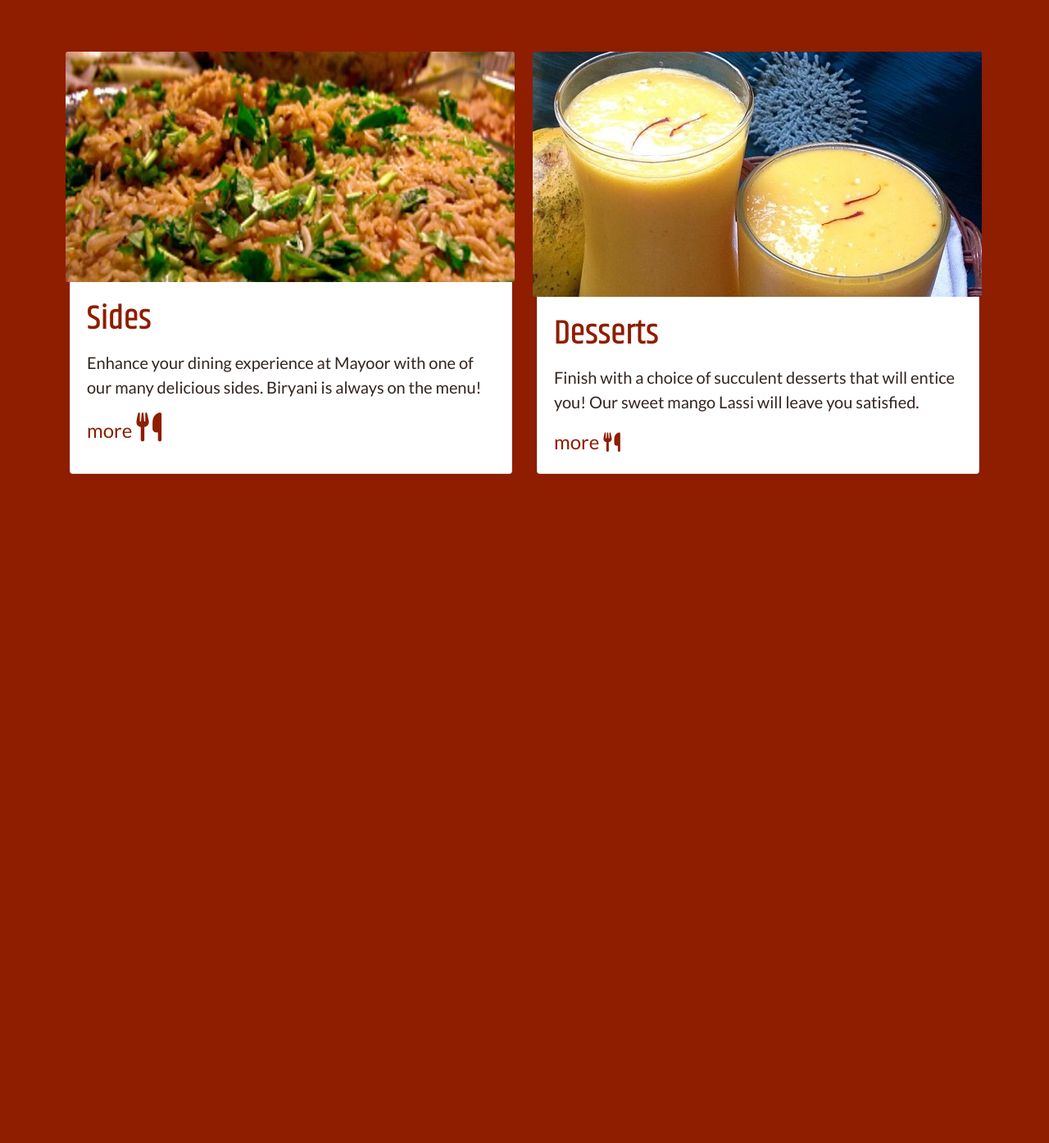
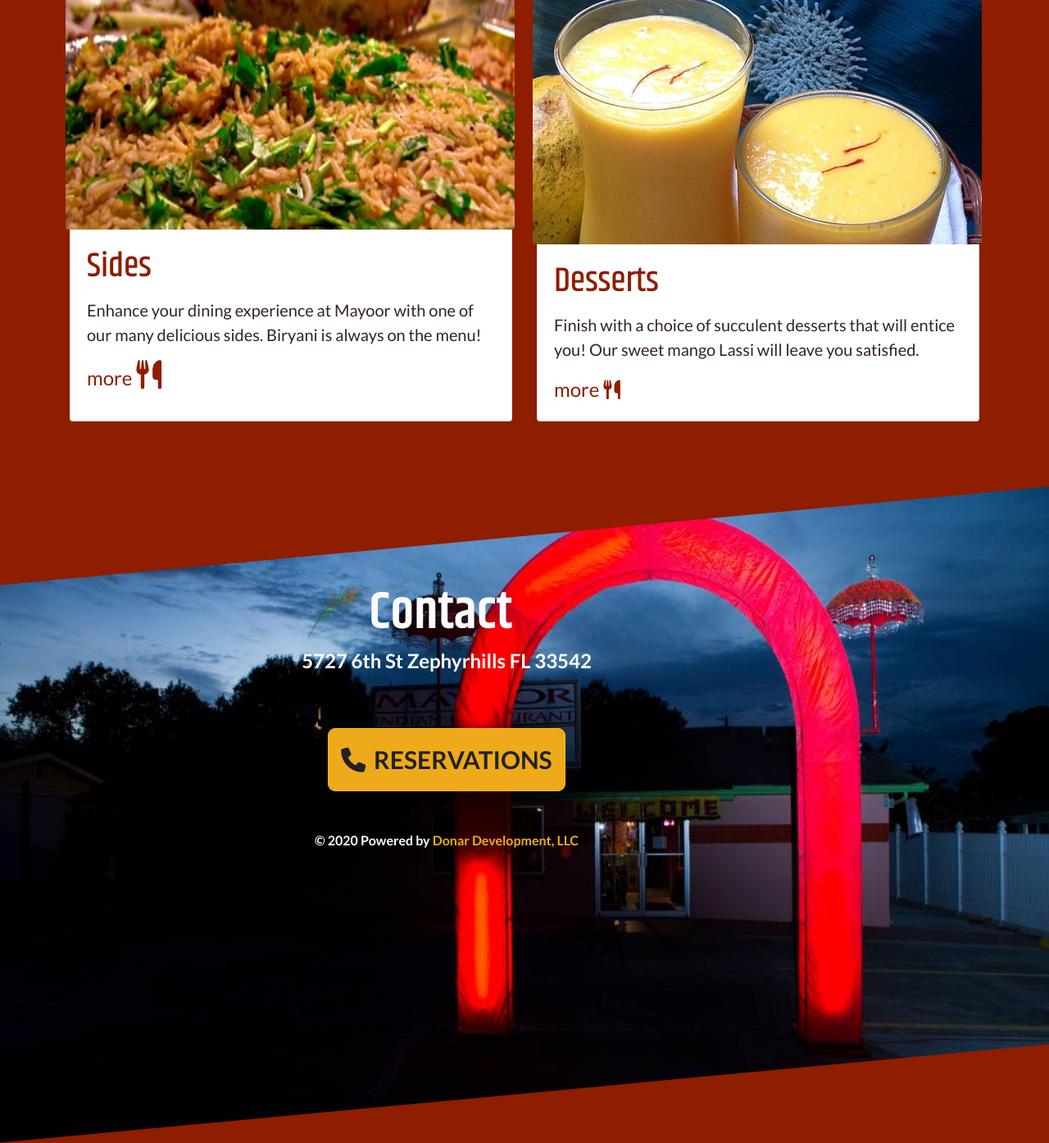
Before and after one commit to dricardo1/Mayoor-Indian-Restaurant, a PHP site: page /index.html in a window 1280 px wide. Shown: the part 1852-3246 px from the top of the page at 82% size. Before the commit the page ends 2430 px from the top, so only its background shows below. Run offline with PHP 8.4, Linux system fonts and the light colour scheme; some libraries are stand-ins or nearby versions.

Commit message:
Contact section fix

```diff
--- a/index.html
+++ b/index.html
@@ -70,7 +70,7 @@
       <section id="menu" class="menu pt-4">
         <div class="container">
           <div class="section-title">
-            <h2 class="text-center font-weight-bold"><img id="hero-logo-img" src="./img/feather-172.png" alt="Mayoor logo" width="62" height="62">Menu</h2>
+            <h2 class="text-center font-weight-bold"><img id="hero-logo-img" src="./img/feather-172.png" class="faa-float animated faa-slow" alt="Mayoor logo" width="62" height="62">Menu</h2>
             <p class="font-weight-bold">Fine Indian Cuisine, Small-Town Style.</p>
             <p class="card-text">Choose from a hand-picked selection of traditional entrees, or experience one of our chef's original creations.
               You are sure to find a dish that will soon become your favorite!</p>
@@ -103,13 +103,11 @@
                   </h3>
                   <p class="card-text">
                   Choose from a hand-picked selection of traditional entrees.  Or, experience one of our chef's original creations.
-
                   </p>
                   <div class="more"><a href="#">more <i class="fa fa-cutlery faa-pulse animated faa-slow"></i></a></div>
                 </div>
               </div>
             </div>
-
             <div class="col-md-6 d-flex align-items-stretch">
               <div class="card">
                 <div class="card-img sides">
@@ -126,7 +124,6 @@
                 </div>
               </div>
             </div>
-
             <div class="col-md-6 d-flex align-items-stretch">
               <div class="card">
                 <div class="card-img">
@@ -143,12 +140,37 @@
                 </div>
               </div>
             </div>
-
           </div>
         </div>
       </section>
       <!-- End Menu Section -->
-
+      <!-- Contact Section -->
+      <section id="contact" class="py-5">
+        <div class="container">
+          <div class="row align-items-center m-6">
+            <div class="col-sm-10 mx-auto-text-center">
+              <div class="section-title">
+                <h2 class="text-center font-weight-bold contact-h2"><img id="hero-logo-img" src="./img/feather-172.png" class="faa-float animated faa-slow" alt="Mayoor logo" width="62" height="62">Contact</h2>
+                <p class="mx-auto-text-center">5727 6th St Zephyrhills FL 33542</p>
+              </div>
+            </div>
+          </div>
+          <div class="row align-items-center m-6">
+            <div class="col-sm-10 mx-auto-text-center">
+              <div class="section-title contact-title">
+                <h5 class="mb-5 text-uppercase text-center"><a href="#contact" class="btn btn-warning">
+                  <i class="fa fa-phone mr-1"></i> RESERVATIONS
+                </a></h5>
+              </div>
+            </div>
+            <div class="col-sm-10 mx-auto-text-center">
+              <div class="section-title contact-title">
+                <p class="mx-auto-text-center">&copy; 2020 Powered by <a href="https://bit.ly/donar-dev">Donar Development, LLC</a></p>
+              </div>
+            </div>
+          </div>
+      </section>
+      <!-- End Contact Section -->
 
     <!-- Optional JavaScript -->
     <!-- jQuery first, then Popper.js, then Bootstrap JS -->
--- a/styles/main.css
+++ b/styles/main.css
@@ -158,7 +158,7 @@ p {
 
 .btn-warning {
   background-color: #EFAA1C !important;
-  color: #33251f;
+  color: #222 !important;
   font-weight: bold;
   font-size: 1.5em;
   padding: .5em;
@@ -168,7 +168,7 @@ p {
 .btn-warning:hover {
   background-color: goldenrod !important;
   text-decoration: none;
-  color: #222;
+  color: #222 !important;
 }
 
 .navbar-brand {
@@ -199,7 +199,7 @@ p {
 }
 
 #hero .hero-logo {
-  margin: -10em auto 0 auto;
+  margin: 0 auto 0 auto;
   max-width: 100%;
 }
 
@@ -238,19 +238,16 @@ a.menu-link {
   margin: 3em;
 }
 
-#menu {
-  width: 100%;
-  height: 100vh;
-  background-color:  #8f1d00;
-
-}
-
-.contact {
+#contact {
     width: 100%;
     height: 100vh;
     background-color:  #8f1d00;
-    background: url("../img/mayoorNight.jpg") top center no-repeat fixed;
+    background-image: url("../img/mayoorNight.jpg");
+    background-position: center;
+    background-repeat: no-repeat;
     background-size: cover;
+    background-attachment: fixed;
+    clip-path: polygon(0 15%, 100% 0, 100% 85%, 0 100%);
 }
 
 .card-img {
@@ -263,9 +260,13 @@ a.menu-link {
   margin-bottom: 10vh !important;
 }
 
+#contact.section-title {
+  margin: 15vh 0 0 2vh;
+}
+
 .section-title h2 {
   font-size: 4em;
-  margin-right: 1.6em;
+  margin: 1em 1.5em 0 0;
   font-family: "Khand", "Lato", sans-serif;
 }
 
@@ -290,43 +291,19 @@ div.more a:hover {
   margin: 2em;
 }
 
-/*
-@media only screen
-  and (min-device-width: 360px)
-  and (max-device-width: 1024px)
-  and (-webkit-min-device-pixel-ratio: 3)
-  {
+div.contact-title h2 {
+    font-size: 4em;
+    font-family: "Khand", "Lato", sans-serif;
+}
 
-    #hero {
-      width: 100%;
-      height: 100vh;
-      background-image: url("../img/indian5.jpg");
-      background-attachment: fixed;
-      background-repeat: no-repeat;
-      background-size: cover;
-    }
+.contact-title p {
+  font-size: 1em;
+}
 
-    .hero-logo h1 {
-      font-size: 4em;
-      margin: auto;
-    }
+.contact-h2 {
+  margin: 1em 1em 0 0;
+}
 
-    .navbar-brand img {
-      margin-right: .25rem;
-    }
-
-    .navbar-brand {
-      font-weight: bold;
-      font-size: 1em;
-  }
-
-  #hero-logo-img {
-    width: 82px;
-    height: 82px;
-  }
-
-}
-*/
 @media only screen
   and (max-device-width: 1024px)
   {
```
